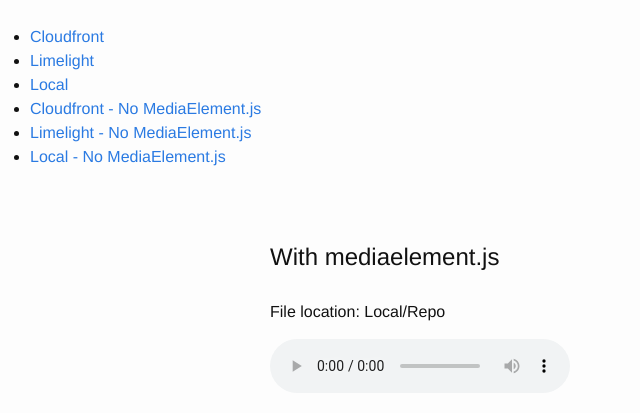
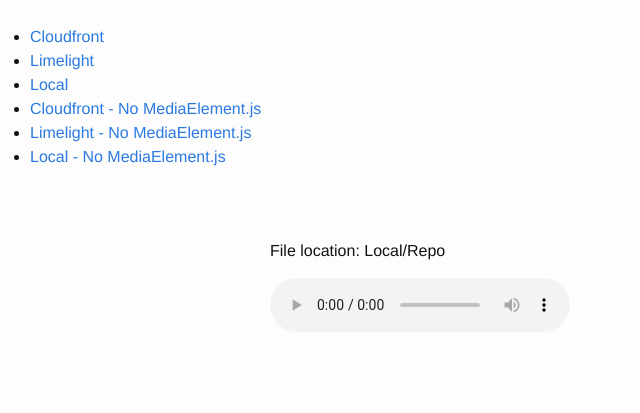
Before and after one commit to seanpaulconnelly/mediaelement-test, a Jekyll site: the page built from local-nomediaelement.html, in a window 1280 px wide. Shown: the top 413 px of the page, without its empty margins (0-640 px from the left). Built offline with Jekyll 4.4.1, drawn with Linux system fonts in a browser that asks for light colours.

Commit message:
removes extra header test

```diff
--- a/cloudfront-nomediaelement.html
+++ b/cloudfront-nomediaelement.html
@@ -2,7 +2,6 @@
 layout: nomediaelement
 ---
 
-<h2>With mediaelement.js</h2>
 <h4>File location: Cloudfront</h4>
 <audio controls>
   <source src="https://deqefw538d79t.cloudfront.net/api/file/VDMuee98Rzi5ZBwYraAO?cache=true" type="audio/mp3">
--- a/limelight-nomediaelement.html
+++ b/limelight-nomediaelement.html
@@ -2,7 +2,6 @@
 layout: nomediaelement
 ---
 
-<h2>With mediaelement.js</h2>
 <h4>File location: Limelight</h4>
 <audio controls>
   <source src="http://blueskybd.vo.llnwd.net/o16/test/acanthosis_presentation_final_ver2.mp3" type="audio/mp3">
--- a/local-nomediaelement.html
+++ b/local-nomediaelement.html
@@ -2,7 +2,6 @@
 layout: nomediaelement
 ---
 
-<h2>With mediaelement.js</h2>
 <h4>File location: Local/Repo</h4>
 <audio controls>
   <source src="{{ "files/presentation.mp3" | prepend: site.baseurl }}" type="audio/mp3">
```
